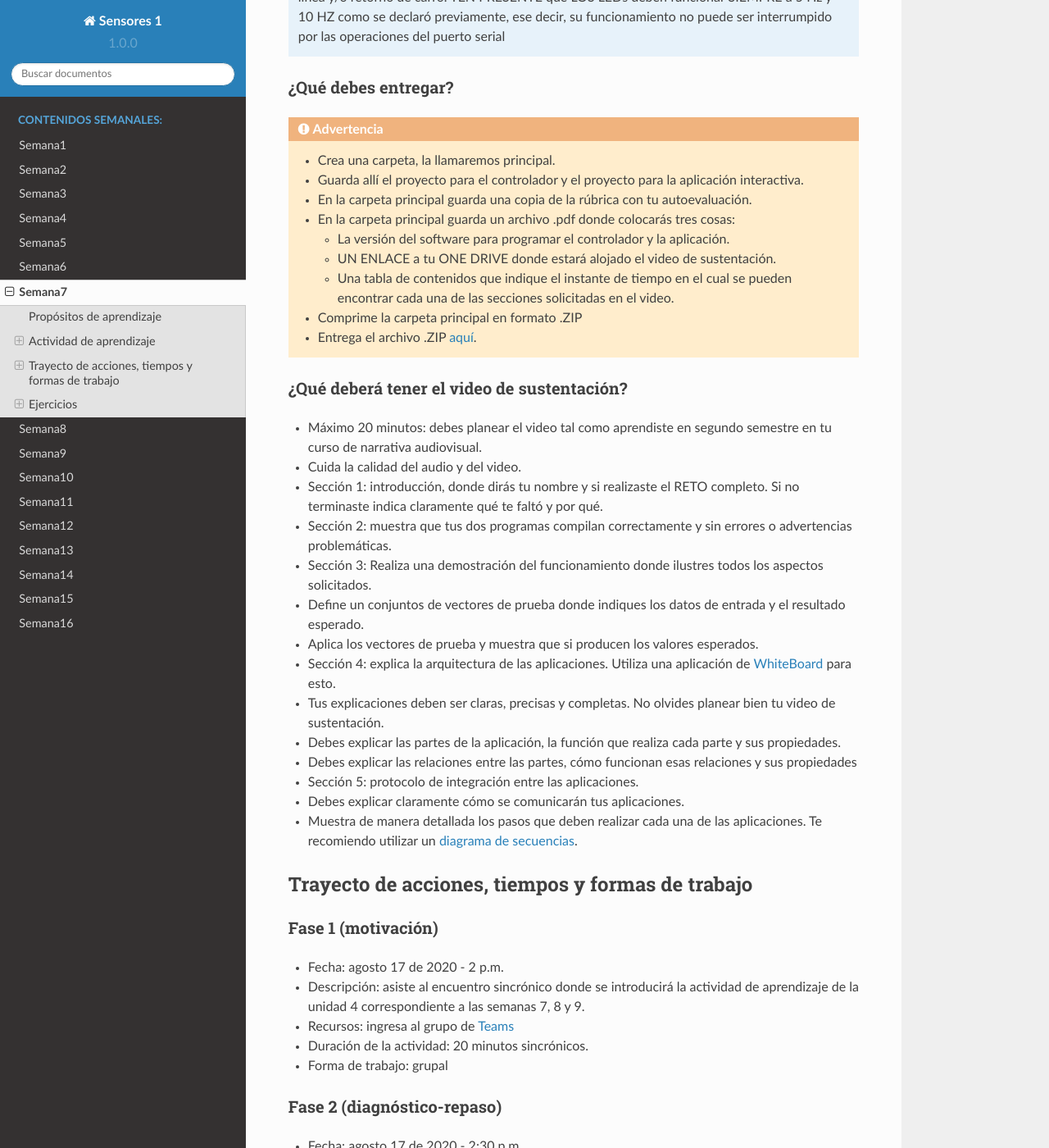
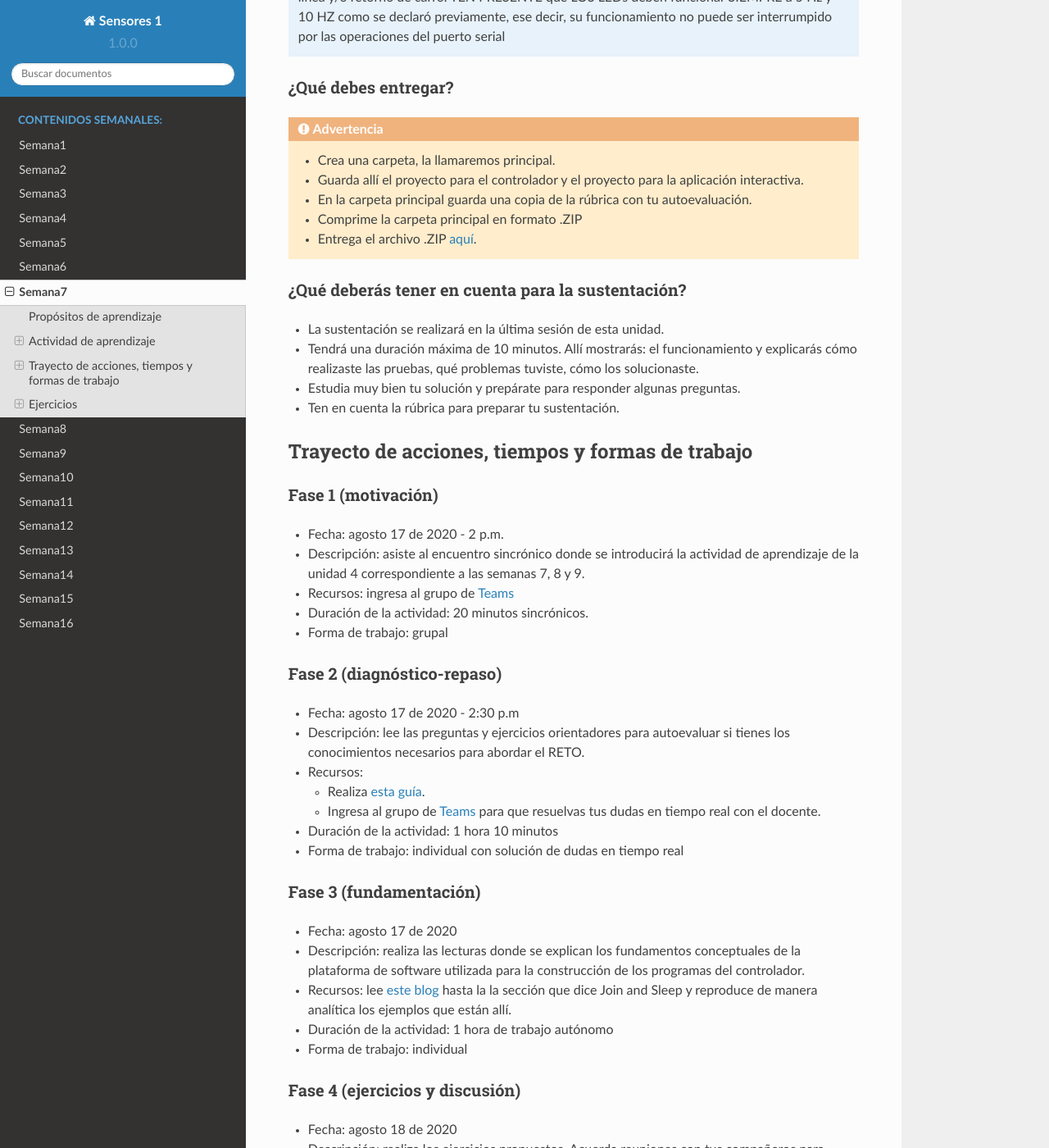
Before and after one commit to juanferfranco/sensores1, a Sphinx documentation site: the page built from docs/_semana7/semana7.rst, in a window 1280 px wide and 1400 px high, scrolled down 2132 px. Shown: the whole window at 82% size. Built offline with Sphinx 7.4.7 and the Read the Docs theme 2.0.0, drawn with Linux system fonts in a browser that asks for light colours.

Commit message:
update week 7

```diff
--- a/docs/_semana7/semana7.rst
+++ b/docs/_semana7/semana7.rst
@@ -111,44 +111,17 @@ La aplicación interactiva en el PC es tipo consola en C# y debe tener:
   * Guarda allí el proyecto para el controlador y el proyecto para la aplicación
     interactiva.
   * En la carpeta principal guarda una copia de la rúbrica con tu autoevaluación.
-  * En la carpeta principal guarda un archivo .pdf donde colocarás tres cosas:
-
-    * La versión del software para programar el controlador y la aplicación.
-    * UN ENLACE a tu ONE DRIVE donde estará alojado el video de sustentación.
-    * Una tabla de contenidos que indique el instante de tiempo en el cual se
-      pueden encontrar cada una de las secciones solicitadas en el video.
-
   * Comprime la carpeta principal en formato .ZIP
   * Entrega el archivo .ZIP `aquí <https://auladigital.upb.edu.co/mod/assign/view.php?id=487305>`__.
 
-¿Qué deberá tener el video de sustentación?
-^^^^^^^^^^^^^^^^^^^^^^^^^^^^^^^^^^^^^^^^^^^^
+¿Qué deberás tener en cuenta para la sustentación?
+^^^^^^^^^^^^^^^^^^^^^^^^^^^^^^^^^^^^^^^^^^^^^^^^^^^^^^^^^^
 
-* Máximo 20 minutos: debes planear el video tal como aprendiste en segundo semestre
-  en tu curso de narrativa audiovisual.
-* Cuida la calidad del audio y del video.
-* Sección 1: introducción, donde dirás tu nombre y si realizaste el RETO
-  completo. Si no terminaste indica claramente qué te faltó y por qué.
-* Sección 2: muestra que tus dos programas compilan correctamente y sin errores
-  o advertencias problemáticas.
-* Sección 3: Realiza una demostración del funcionamiento donde ilustres todos los
-  aspectos solicitados.
-* Define un conjuntos de vectores de prueba donde indiques los datos de entrada y el
-  resultado esperado.
-* Aplica los vectores de prueba y muestra que si producen los valores esperados.
-* Sección 4: explica la arquitectura de las aplicaciones. Utiliza una
-  aplicación de `WhiteBoard <https://www.microsoft.com/en-us/microsoft-365/microsoft-whiteboard/digital-whiteboard-app>`__
-  para esto.
-* Tus explicaciones deben ser claras, precisas y completas. No olvides planear
-  bien tu video de sustentación.
-* Debes explicar las partes de la aplicación, la función que realiza cada parte y
-  sus propiedades.
-* Debes explicar las relaciones entre las partes, cómo funcionan esas relaciones y
-  sus propiedades
-* Sección 5: protocolo de integración entre las aplicaciones.
-* Debes explicar claramente cómo se comunicarán tus aplicaciones.
-* Muestra de manera detallada los pasos que deben realizar cada una de las aplicaciones.
-  Te recomiendo utilizar un `diagrama de secuencias <https://en.wikipedia.org/wiki/Sequence_diagram#:~:text=A%20sequence%20diagram%20shows%20object,the%20functionality%20of%20the%20scenario.>`__.
+* La sustentación se realizará en la última sesión de esta unidad.
+* Tendrá una duración máxima de 10 minutos. Allí mostrarás: el funcionamiento y explicarás
+  cómo realizaste las pruebas, qué problemas tuviste, cómo los solucionaste.
+* Estudia muy bien tu solución y prepárate para responder algunas preguntas.
+* Ten en cuenta la rúbrica para preparar tu sustentación.
 
 Trayecto de acciones, tiempos y formas de trabajo
 ---------------------------------------------------
@@ -215,7 +188,7 @@ Fase 5 (retroalimentación):
 .. _ejercicios:
 
 Ejercicios
-------------
+--------------
 
 Ejercicio 1
 ^^^^^^^^^^^^^
```
